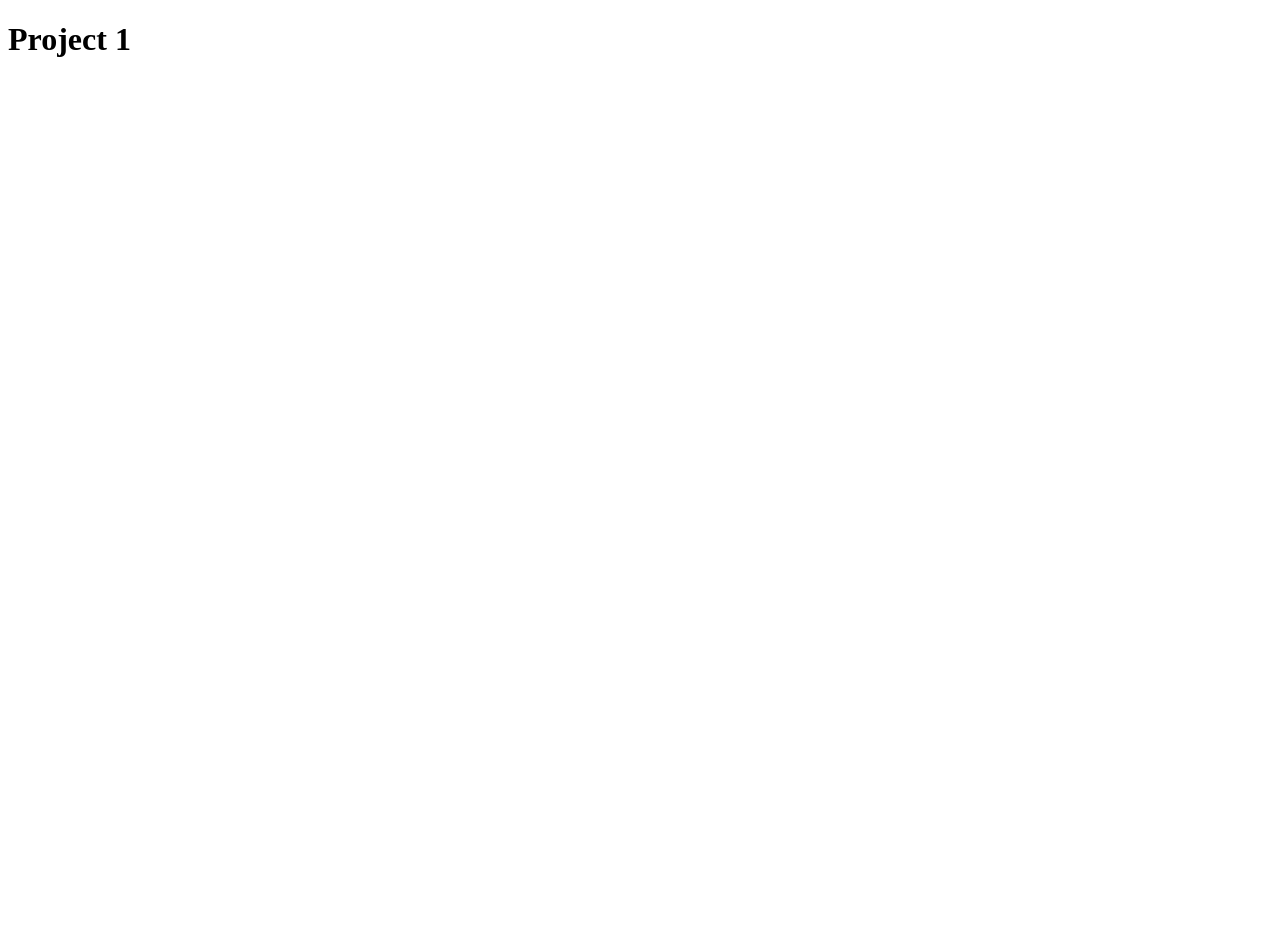
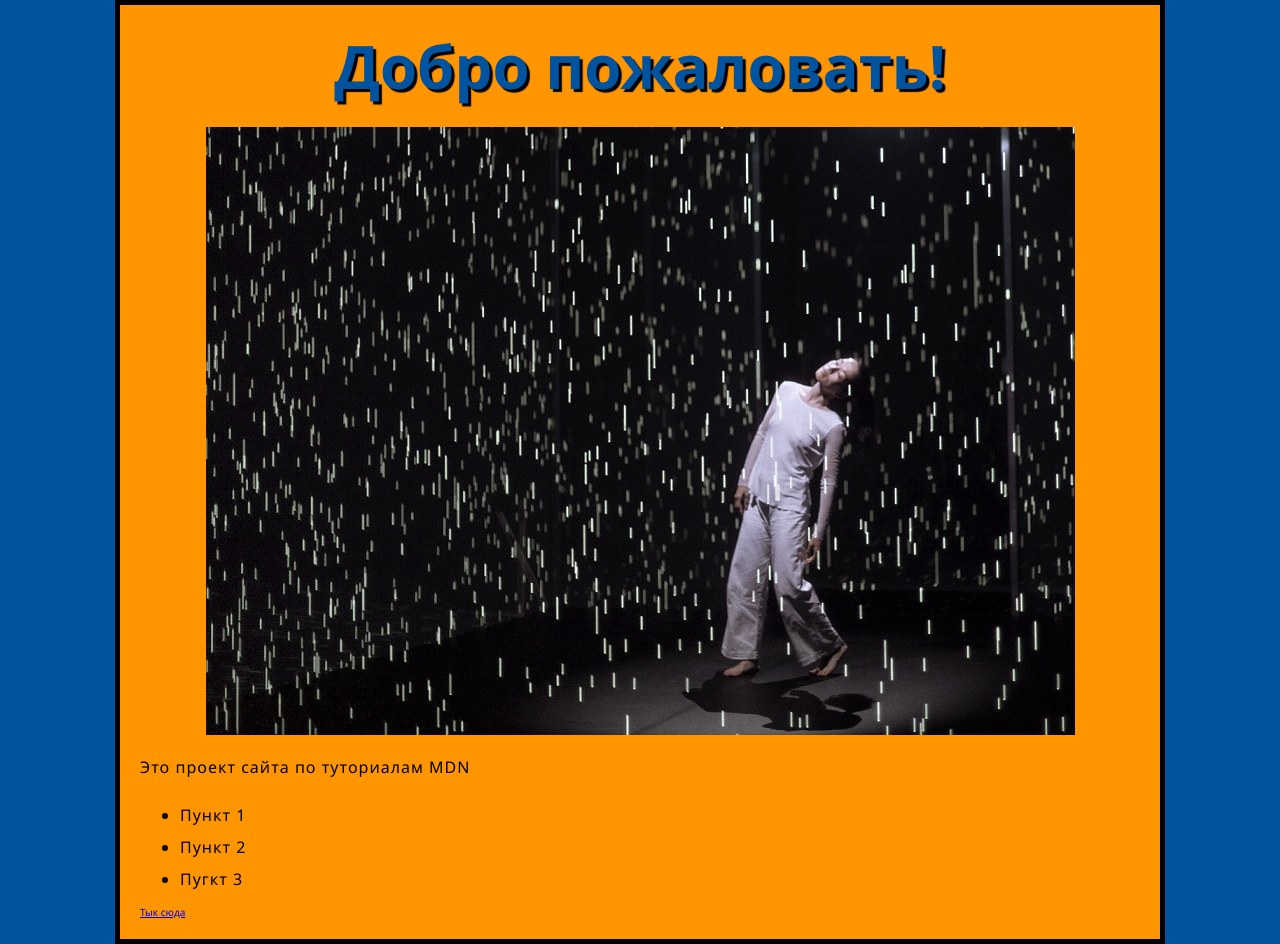
Before and after one commit to TonyPiri/project_1, a plain HTML site: page index.html in a window 1280 px wide. Before the commit the page ends 800 px from the top, so only its background shows below. Drawn offline with Linux system fonts and the light colour scheme.

Commit message:
modified

```diff
--- a/index.html
+++ b/index.html
@@ -5,12 +5,19 @@
     <head>
         <meta charset="UTF-8">
         <title>Project 1</title>
-        <link href="styles/style.css">
+        <link href="styles/main.css" rel="stylesheet" type="text/css">
+        <!--<link href="C:/Windows/Fonts/segoepr.ttf" rel="stylesheet" type="text/css">-->
     </head>
     <body>
-        <h1>
-            Project 1
-        </h1>
+        <h1>Добро пожаловать!</h1>
+        <img src="images/image.jpg" alt="Моё тестовое изображение!">
+        <p>Это проект сайта по туториалам MDN</p>
+        <ul>
+            <li>Пункт 1</li>
+            <li>Пункт 2</li>
+            <li>Пугкт 3</li>
+        </ul>
+        <a href="https://developer.mozilla.org/ru/docs/Learn/Getting_started_with_the_web/HTML_basics">Тык сюда</a>
     </body>
 
 </html>
--- a/scripts/script.js
+++ b/scripts/script.js
@@ -0,0 +1,5 @@
+var myCar = new Object();
+
+myCar.make = "Huyndai";
+myCar.model = "Solaris";
+myCar.year = "2018";
--- a/styles/main.css
+++ b/styles/main.css
@@ -0,0 +1,39 @@
+html {
+    font-size: 10px;
+    font-family: 'Segoe UI', Tahoma, Geneva, Verdana, sans-serif;
+}
+
+html {
+    background-color: #00539F;
+}
+
+body {
+    width: 1000px;
+    margin: 0 auto;
+    background-color: #FF9500;
+    padding: 0 20px 20px 20px;
+    border: 5px solid black;
+}
+
+h1 {
+    font-size: 60px;
+    text-align: center;
+}
+
+h1 {
+    margin: 0;
+    padding: 20px 0;
+    color: #00539F;
+    text-shadow: 3px 3px 1px black;
+}
+
+p, li, a:hover {
+    font-size: 16px;
+    line-height: 2;
+    letter-spacing: 1px;
+}
+
+img {
+    display: block;
+    margin: 0 auto;
+}
```
Also changed, not shown: images/background.jpg (added), images/image.jpg (added).
